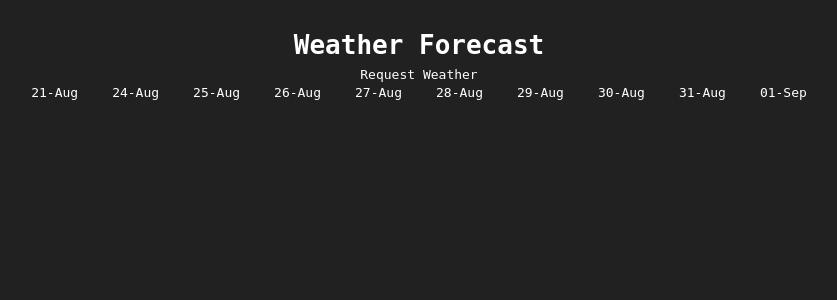
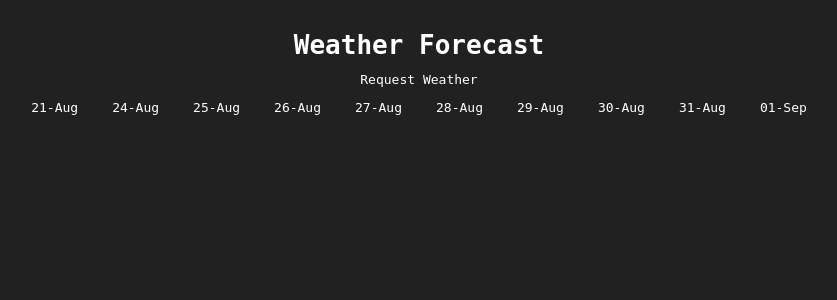
Before and after one commit to PetercSnk/web-app-garden, a Flask app: page /weather/1 in a window 1280 px wide. Shown: the part 28-328 px from the top of the page, without its empty margins (221-1058 px from the left). Run offline with Flask 3, Linux system fonts and the light colour scheme; a user stored in the database is signed in; data comes from the database, SQL or seed files in the repository.

Commit message:
added padding to sub links

```diff
--- a/app/water/static/stylesheet.css
+++ b/app/water/static/stylesheet.css
@@ -60,5 +60,6 @@
 .sub-links {
     width: auto;
     margin: 0 auto;
+    padding: 5px;
     text-align: center;
 }
--- a/app/weather/static/stylesheet.css
+++ b/app/weather/static/stylesheet.css
@@ -21,5 +21,6 @@
 .sub-links {
     width: auto;
     margin: 0 auto;
+    padding: 5px;
     text-align: center;
 }
```
